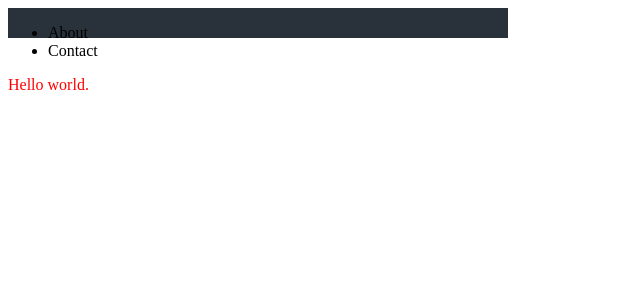
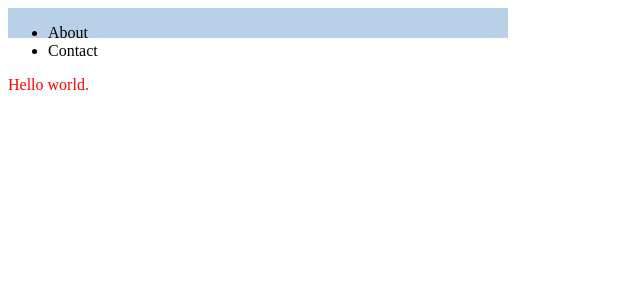
Before and after one commit to DavidBensonAB/chalkspark, a Jekyll site: the page built from index.html, in a window 1280 px wide. Shown: the top 300 px of the page, without its empty margins (0-640 px from the left). Built offline with Jekyll 4.4.1, drawn with Linux system fonts in a browser that asks for light colours.

Commit message:
Update main.css

```diff
--- a/css/main.css
+++ b/css/main.css
@@ -7,7 +7,7 @@ p {
   display: inline-block;
   height: 30px;
   width: 500px;
-  background-color: #29323a;
+  background-color: #b9d1e8;
 }
 
 
```
